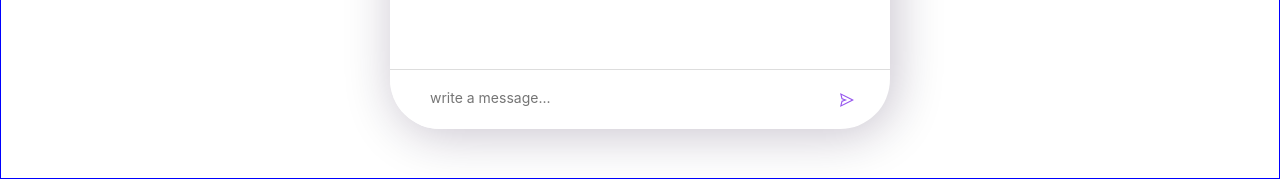
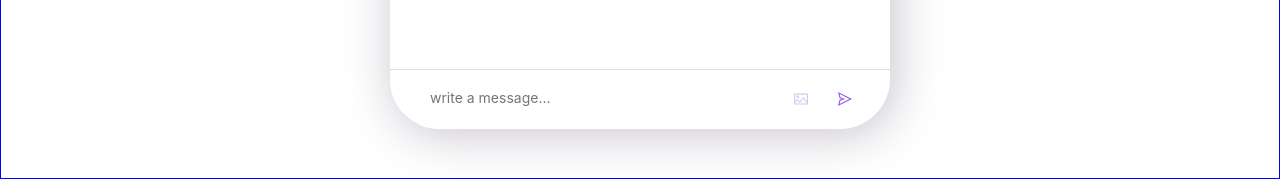
Before and after one commit to bora001/react-chat, a React (Create React App) app: page / in a window 1280 px wide. Shown: the part 621-800 px from the top of the page. Built offline with nearby package versions, Linux system fonts and the light colour scheme.

Commit message:
add picture button

```diff
--- a/src/component/InputBox.tsx
+++ b/src/component/InputBox.tsx
@@ -1,9 +1,10 @@
-import { SendOutlined } from "@ant-design/icons";
+import { PictureOutlined, SendOutlined } from "@ant-design/icons";
+import { Button } from "antd";
 import React, { useRef } from "react";
 import { useRecoilState, useSetRecoilState } from "recoil";
 import styled from "styled-components";
 import { chatHistory, ChatType } from "../store/store";
-import { color } from "../style/styles";
+import { ClearButton, color } from "../style/styles";
 const StyledInputBox = styled.div`
   position: absolute;
   width: 100%;
@@ -16,30 +17,38 @@ const StyledInputBox = styled.div`
 `;
 
 const CustomInput = styled.input`
-  flex: 5;
+  flex: 4;
   height: 100%;
   padding: 20px 0 25px 40px;
   border: none;
   outline: none;
 `;
 
-const IconButton = styled.button`
+const IconBox = styled.div`
   display: flex;
   flex: 1;
-  justify-content: center;
+  justify-content: space-around;
   align-items: center;
   height: 100%;
+  padding-right: 20px;
   color: white;
-  cursor: pointer;
   border: none;
   background: transparent;
+`;
+const FileBox = styled.div`
+  color: ${color.main};
+  cursor: pointer;
+`;
+
+const FileInput = styled.input`
+  display: none;
 `;
 
 function InputBox() {
   const setChatLog = useSetRecoilState<ChatType[]>(chatHistory);
   const chatLog = useRecoilState(chatHistory);
   const inputRef = useRef<HTMLInputElement>(null);
-  //   console.log(chatLog);
+  const fileRef = useRef<HTMLInputElement>(null);
 
   const submitData = (e: React.FormEvent) => {
     e.preventDefault();
@@ -48,20 +57,42 @@ function InputBox() {
       setChatLog((prev) => [...prev, { type: "user", content: data }]);
       inputRef.current.value = "";
     }
+    console.log(data);
     console.log("submit", chatLog);
+  };
+
+  const addPic = (e: React.MouseEvent) => {
+    e.preventDefault();
+    if (fileRef.current) {
+      fileRef.current.click();
+    }
+    console.log("add picture");
+  };
+
+  const getPic = (e: React.ChangeEvent) => {
+    const target = e.target as HTMLInputElement;
+    console.log("test", target.value);
   };
 
   return (
     <form onSubmit={submitData}>
       <StyledInputBox>
         <CustomInput placeholder="write a message..." required ref={inputRef} />
-        <IconButton>
-          <SendOutlined
-            style={{
-              color: `${color.dark}`,
-            }}
-          />
-        </IconButton>
+        <IconBox>
+          <FileBox>
+            <FileInput type="file" ref={fileRef} onChange={getPic} />
+            <PictureOutlined onClick={addPic} />
+          </FileBox>
+
+          <ClearButton>
+            <SendOutlined
+              style={{
+                color: `${color.dark}`,
+                cursor: "pointer",
+              }}
+            />
+          </ClearButton>
+        </IconBox>
       </StyledInputBox>
     </form>
   );
--- a/src/style/styles.ts
+++ b/src/style/styles.ts
@@ -63,3 +63,8 @@ export const FlexBox = styled.div<CSSProperties>`
   display: flex;
   justify-content: ${(props) => props.justifyContent};
 `;
+
+export const ClearButton = styled.button<CSSProperties>`
+  border: none;
+  background-color: transparent;
+`;
```
